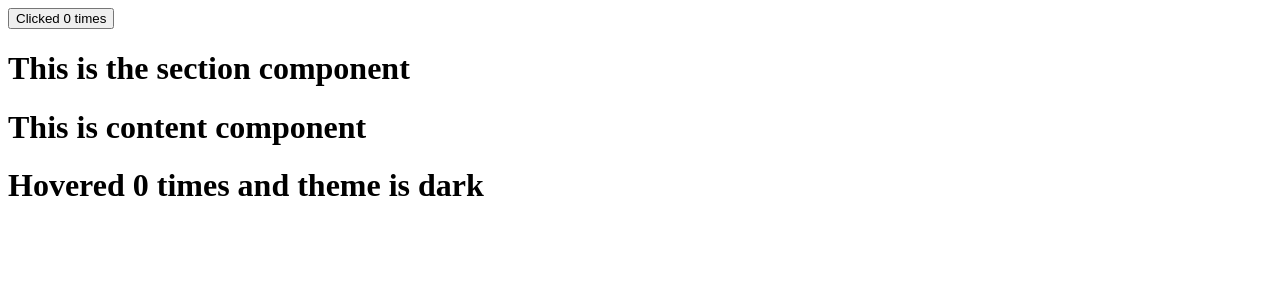
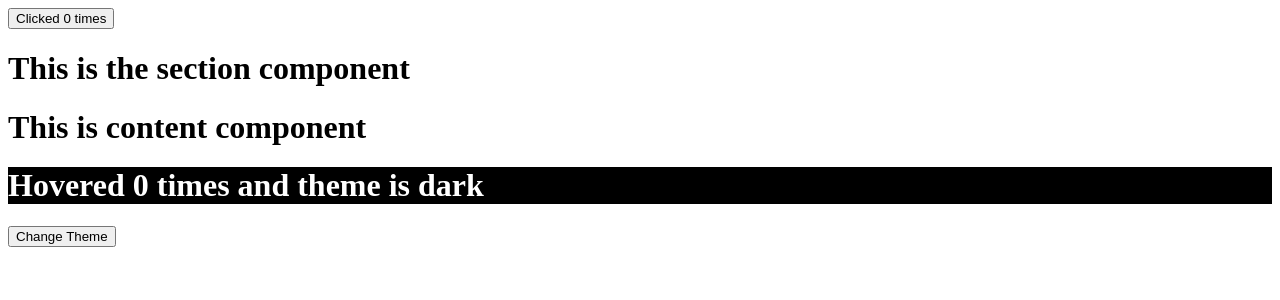
Before and after one commit to Ashik-2000/React, a React (Vite) app in the folder ForPractice/: page / in a window 1280 px wide. Shown: the top 300 px of the page. Built offline with nearby package versions, Linux system fonts and the light colour scheme.

Commit message:
ContextAPI

```diff
--- a/ForPractice/src/App.jsx
+++ b/ForPractice/src/App.jsx
@@ -7,6 +7,11 @@ import ThemeContext from "./contexts/themeContext";
 class App extends React.Component {
     state = {
         theme: "dark",
+    };
+    switchTheme = () => {
+        this.setState((prevState) => ({
+            theme: prevState.theme === "dark" ? "light" : "dark",
+        }));
     };
     render() {
         const { theme } = this.state;
@@ -20,7 +25,9 @@ class App extends React.Component {
                         />
                     )}
                 </Counter>
-                <ThemeContext.Provider value={{theme: theme}}>
+                <ThemeContext.Provider
+                    value={{ theme: theme, switchTheme: this.switchTheme }}
+                >
                     <Section />
                 </ThemeContext.Provider>
             </>
--- a/ForPractice/src/components/Content.jsx
+++ b/ForPractice/src/components/Content.jsx
@@ -9,11 +9,12 @@ export default function Content() {
             <Counter>
                 {(count, incrementCount) => (
                     <ThemeContext.Consumer>
-                        {({ theme }) => (
+                        {({ theme, switchTheme }) => (
                             <HoverCounter
                                 count={count}
                                 incrementCount={incrementCount}
                                 theme={theme}
+                                switchTheme={switchTheme}
                             />
                         )}
                     </ThemeContext.Consumer>
--- a/ForPractice/src/components/HoverCounter.jsx
+++ b/ForPractice/src/components/HoverCounter.jsx
@@ -1,9 +1,14 @@
-function HoverCounter({ count, incrementCount, theme }) {
+function HoverCounter({ count, incrementCount, theme, switchTheme }) {
+    const style =
+        theme === "dark" ? { backgroundColor: "#000", color: "#fff" } : null;
     return (
         <>
-            <h1 onMouseOver={incrementCount}>
+            <h1 onMouseOver={incrementCount} style={style}>
                 Hovered {count} times and theme is {theme}
             </h1>
+            <button type="button" onClick={switchTheme}>
+                Change Theme
+            </button>
         </>
     );
 }
--- a/ForPractice/src/contexts/themeContext.js
+++ b/ForPractice/src/contexts/themeContext.js
@@ -1,6 +1,5 @@
-import createContext from "../lib/Context";
 import React from "react";
 
-const themeContext = React.createContext({ theme: "light" });
+const themeContext = React.createContext();
 
 export default themeContext;
```
Also changed, not shown: 1 other file (tests, documents, lock files or other folders).
